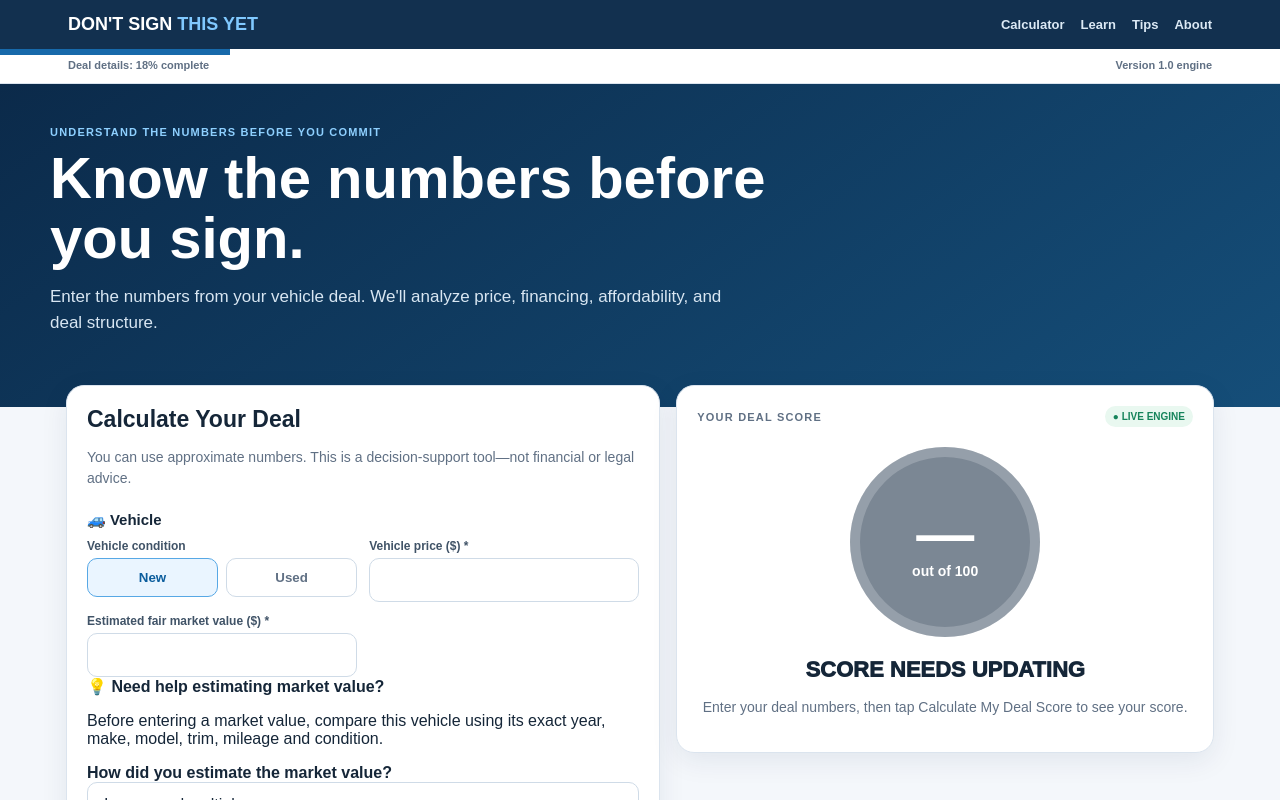
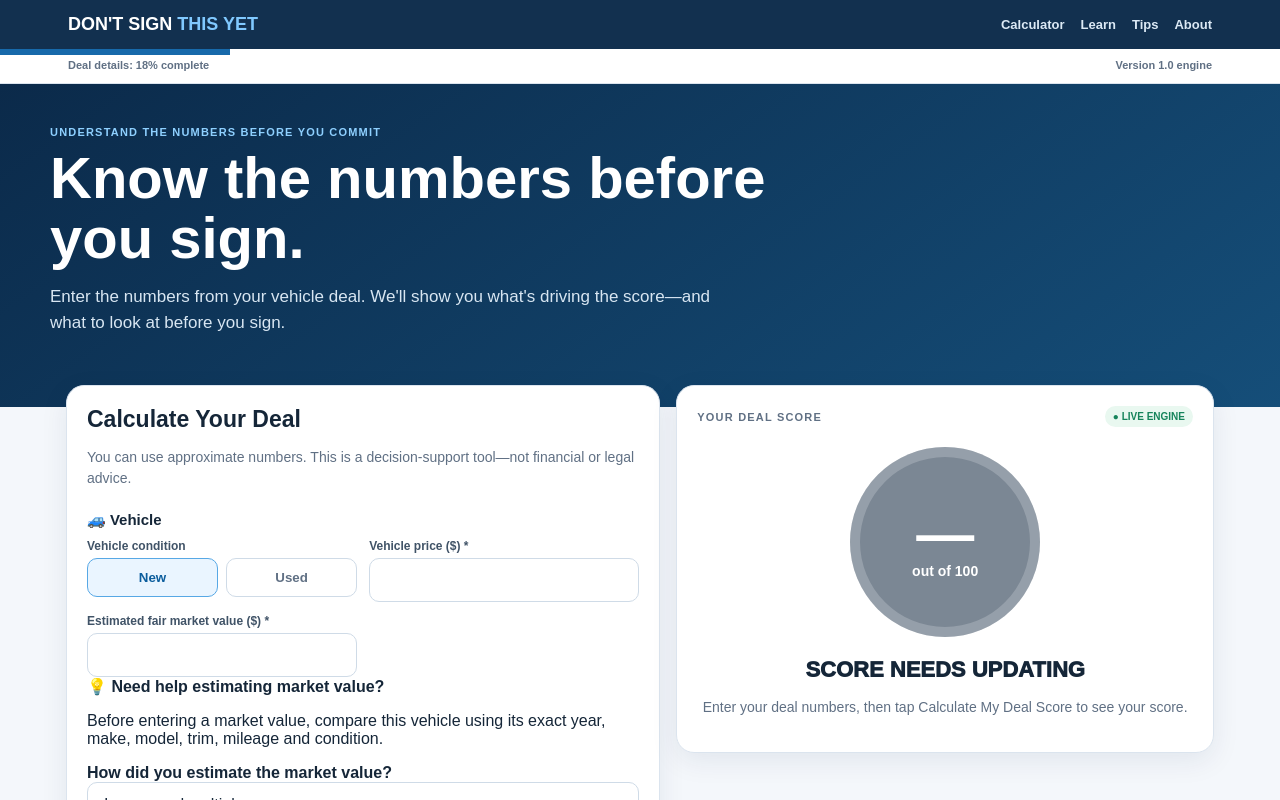
Before and after one commit to rmerrow1/dont-sign-this-yet, a Next.js app: page / in a window 1280 px wide. Shown: the top 800 px of the page. Built offline with nearby package versions, Linux system fonts and the light colour scheme.

Commit message:
Improve homepage value proposition

```diff
--- a/app/page.js
+++ b/app/page.js
@@ -182,7 +182,7 @@ const aprGuidance =
       <div>
         <div className="eyebrow">UNDERSTAND THE NUMBERS BEFORE YOU COMMIT</div>
         <h1>Know the numbers before you sign.</h1>
-        <p>Enter the numbers from your vehicle deal. We'll analyze price, financing, affordability, and deal structure.</p>
+    <p>Enter the numbers from your vehicle deal. We'll show you what's driving the score—and what to look at before you sign.</p>
       </div>
     </section>
 
```
